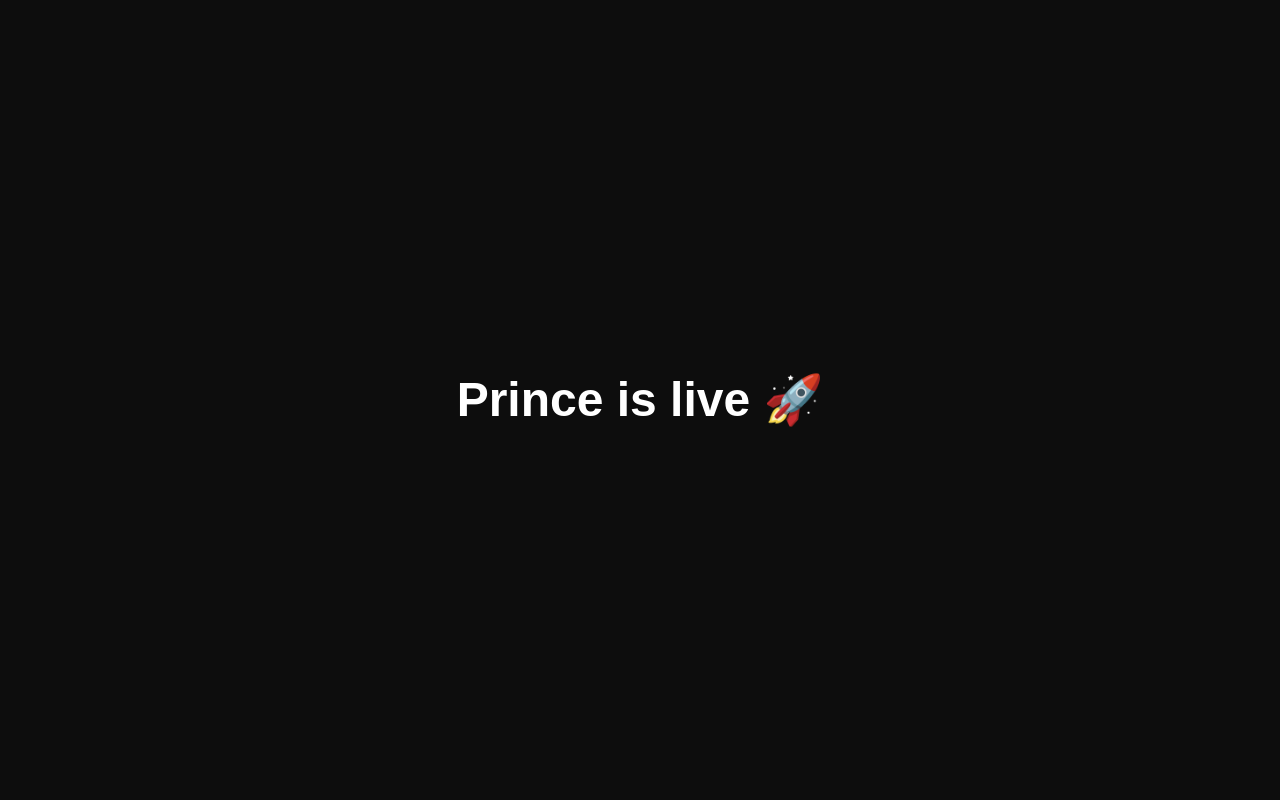
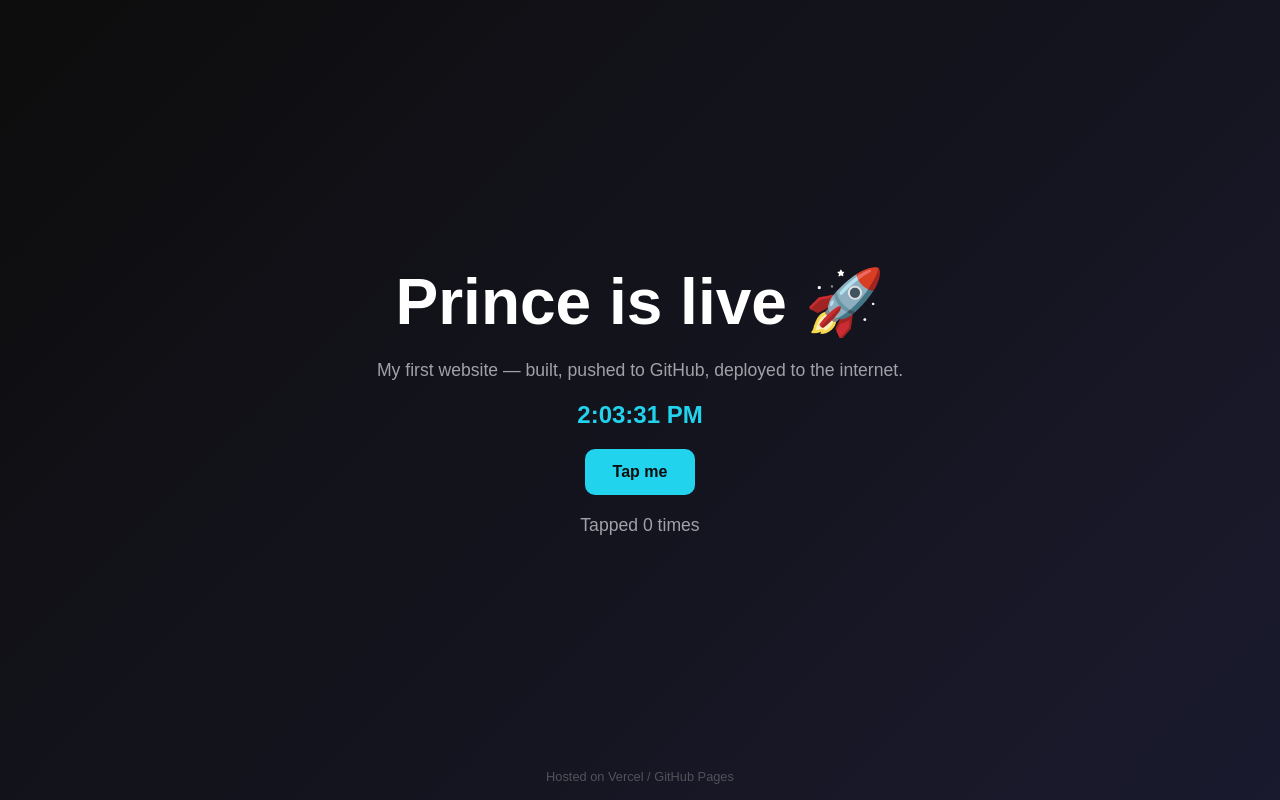
Before and after one commit to IsaacMJ-27ae/prince-sitee, a plain HTML site: page index.html in a window 1280 px wide. Drawn offline with Linux system fonts and the light colour scheme.

Commit message:
first commit

```diff
--- a/index.html
+++ b/index.html
@@ -3,27 +3,66 @@
 <head>
   <meta charset="UTF-8">
   <meta name="viewport" content="width=device-width, initial-scale=1.0">
-  <title>Prince</title>
+  <title>Prince | Live</title>
   <style>
+    * { box-sizing: border-box; }
     body {
       margin: 0;
-      height: 100vh;
+      min-height: 100vh;
       display: flex;
+      flex-direction: column;
       justify-content: center;
       align-items: center;
-      background: #0d0d0d;
+      gap: 20px;
+      padding: 16px;
+      background: linear-gradient(135deg, #0d0d0d, #1a1a2e);
       color: #fff;
       font-family: Arial, sans-serif;
+      text-align: center;
     }
-    h1 {
-      font-size: 3rem;
-      font-weight: 900;
-      text-align: center;
-      padding: 0 16px;
+    h1 { font-size: clamp(2rem, 8vw, 4rem); font-weight: 900; margin: 0; }
+    p  { color: #a1a1aa; margin: 0; font-size: 1.1rem; }
+    .clock { font-size: 1.5rem; font-weight: 700; color: #22d3ee; }
+    button {
+      padding: 14px 28px;
+      font-size: 1rem;
+      font-weight: 700;
+      border: none;
+      border-radius: 10px;
+      background: #22d3ee;
+      color: #0d0d0d;
+      cursor: pointer;
     }
+    button:active { transform: scale(0.96); }
+    footer { position: fixed; bottom: 16px; font-size: 0.8rem; color: #52525b; }
   </style>
 </head>
 <body>
   <h1>Prince is live 🚀</h1>
+  <p>My first website — built, pushed to GitHub, deployed to the internet.</p>
+
+  <div class="clock" id="clock"></div>
+
+  <button id="btn">Tap me</button>
+  <p id="count">Tapped 0 times</p>
+
+  <footer>Hosted on Vercel / GitHub Pages</footer>
+
+  <script>
+    // Live clock — shows JavaScript is running
+    function tick() {
+      document.getElementById("clock").textContent =
+        new Date().toLocaleTimeString();
+    }
+    tick();
+    setInterval(tick, 1000);
+
+    // Button counter — shows the page reacts to the user
+    let taps = 0;
+    document.getElementById("btn").addEventListener("click", function () {
+      taps++;
+      document.getElementById("count").textContent = "Tapped " + taps + " times";
+    });
+  </script>
 </body>
 </html>
```
